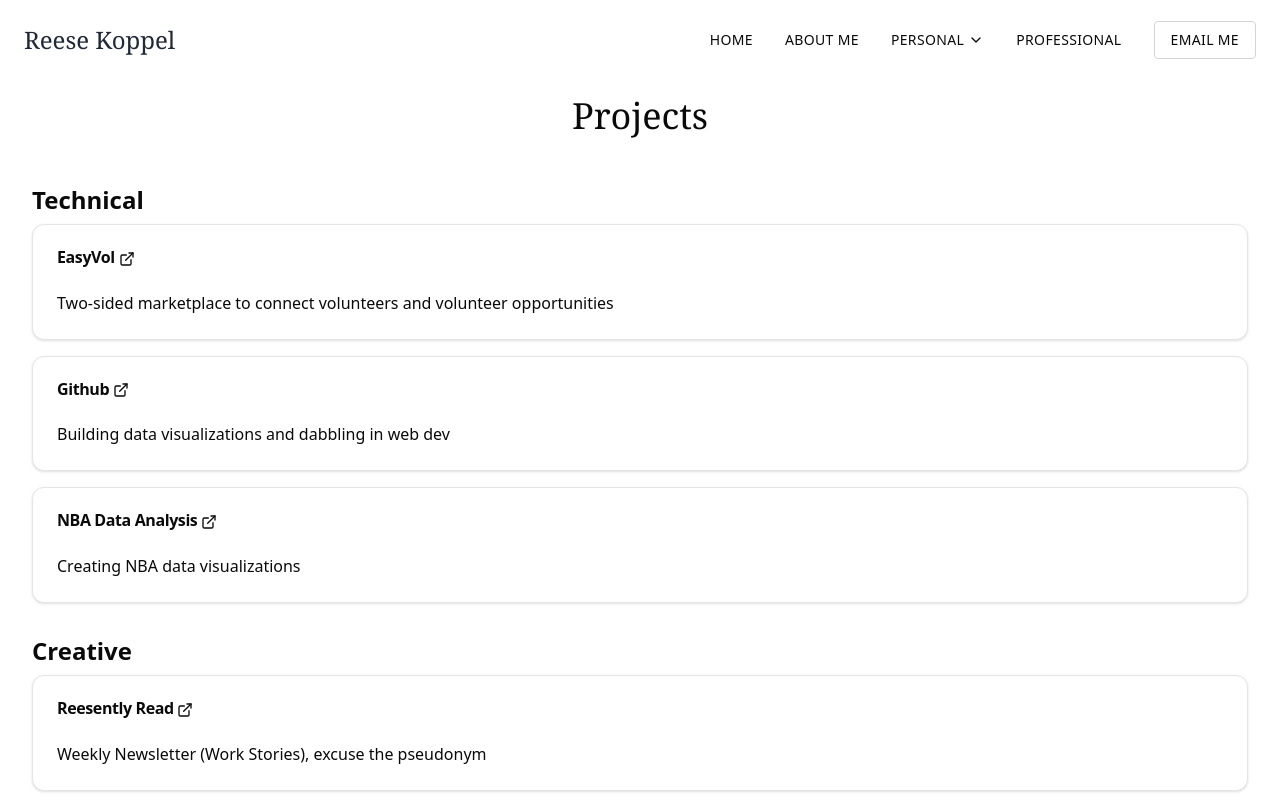
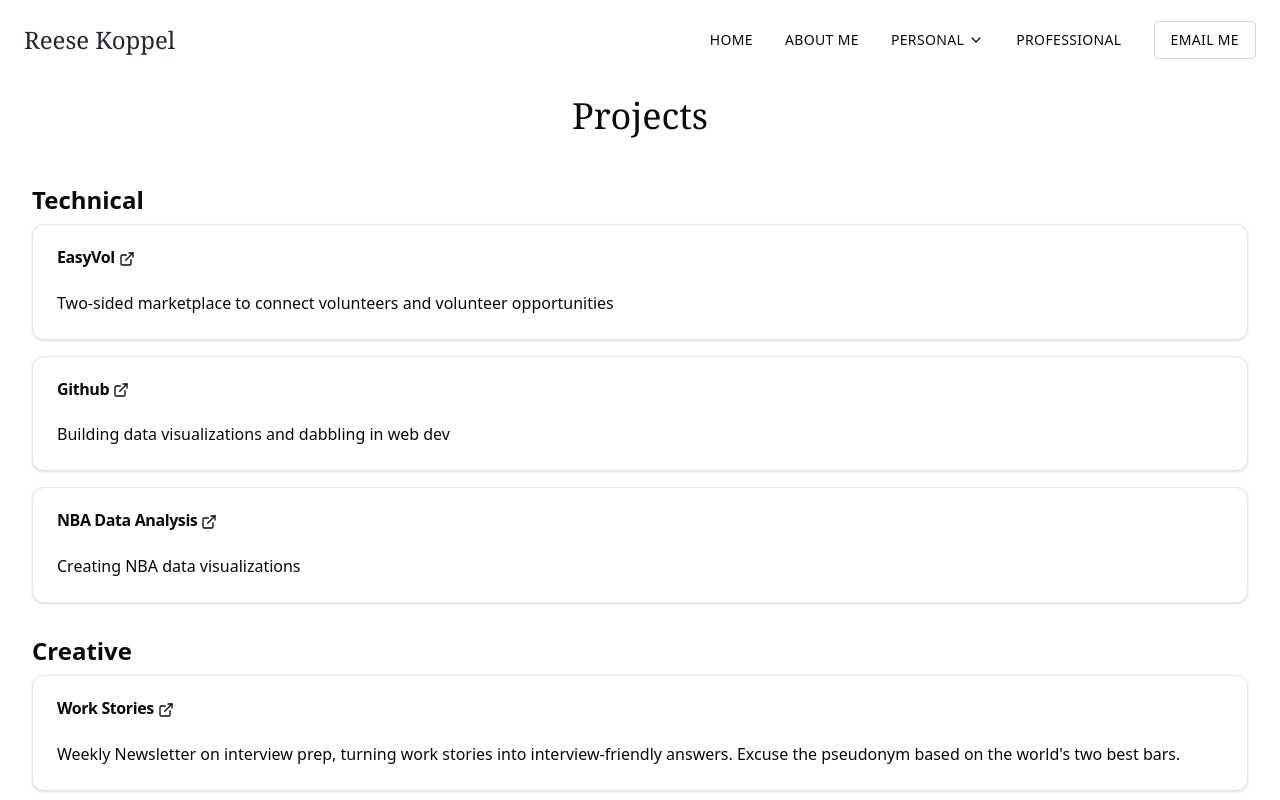
Before and after one commit to rk504/personal-website, a Next.js app: page /personal/projects in a window 1280 px wide. Shown: the top 800 px of the page. Built offline with nearby package versions, Linux system fonts and the light colour scheme.

Commit message:
updated substack added with correct title

```diff
--- a/app/personal/projects/page.tsx
+++ b/app/personal/projects/page.tsx
@@ -67,12 +67,12 @@ export default function Projects() {
                   <CardHeader>
                     <CardTitle>
                       <a href="https://substack.com/@workstories" target="_blank" rel="noopener noreferrer">
-                        Reesently Read <ExternalLink className="inline h-4 w-4" />
+                        Work Stories <ExternalLink className="inline h-4 w-4" />
                       </a>
                     </CardTitle>
                   </CardHeader>
                   <CardContent>
-                    <p>Weekly Newsletter (Work Stories), excuse the pseudonym</p>
+                    <p>Weekly Newsletter on interview prep, turning work stories into interview-friendly answers. Excuse the pseudonym based on the world's two best bars.</p>
                   </CardContent>
                 </Card>
               </li>
```
